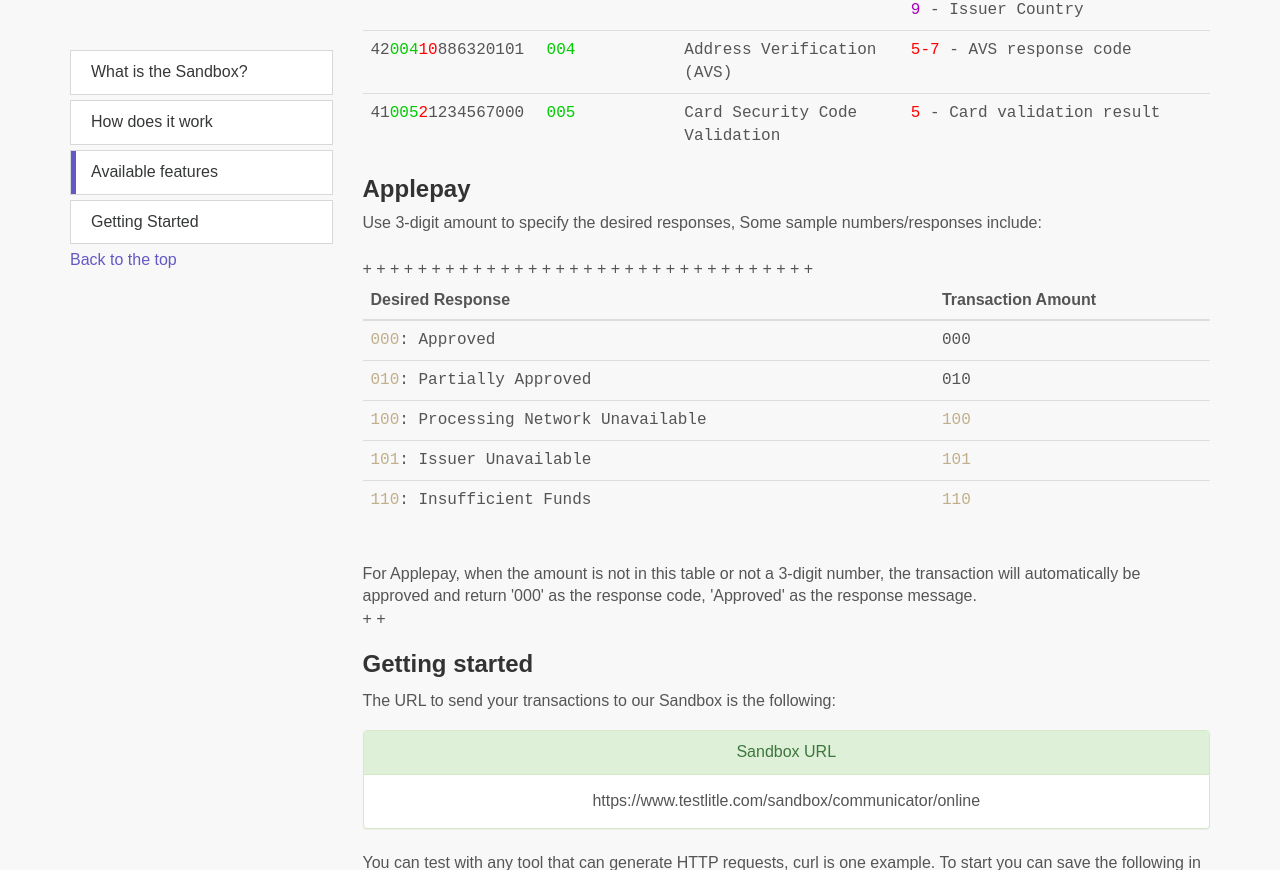
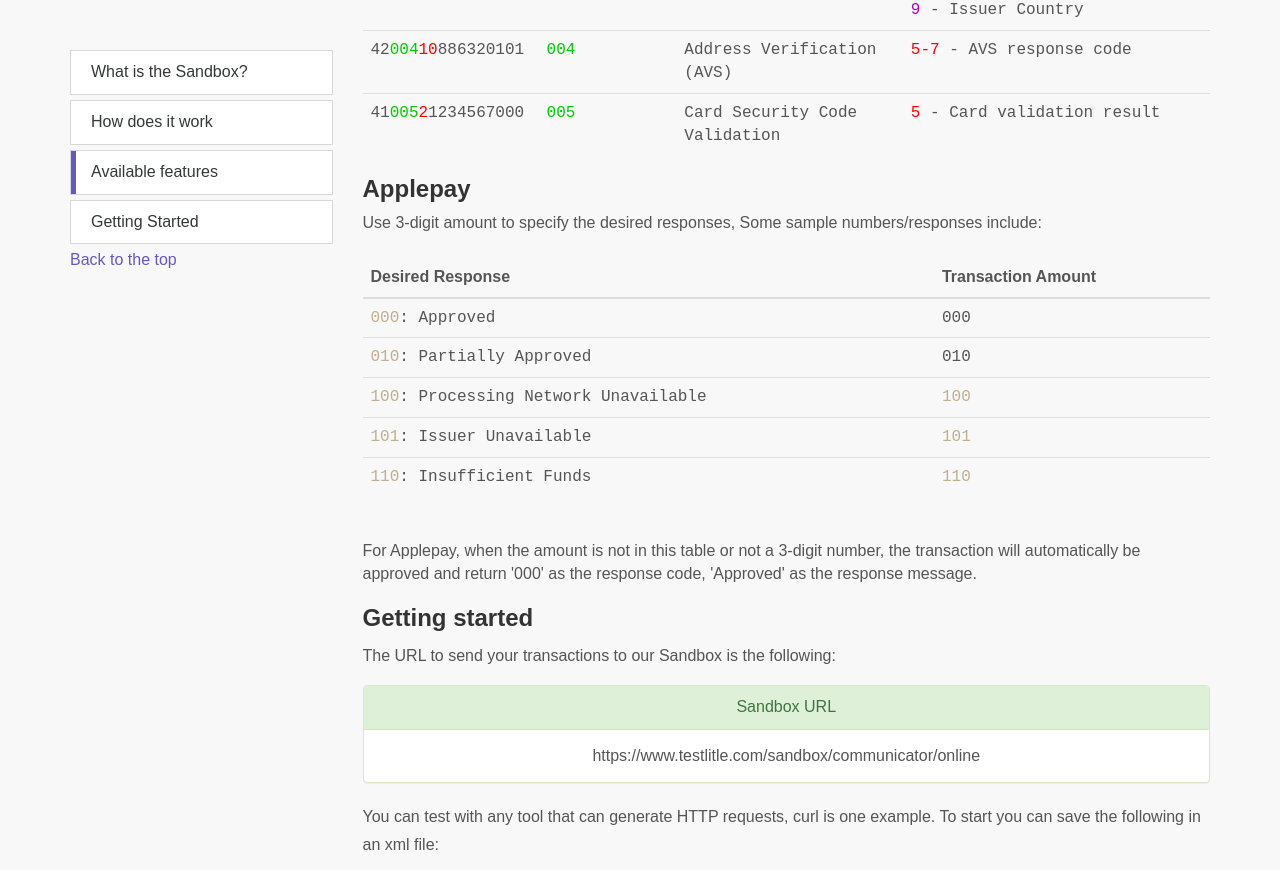
Before and after one commit to isunnapud/vantiv.github.io, a Jekyll site: the page built from sandbox/index.html, in a window 1280 px wide and 900 px high, scrolled down 1629 px, cut to the strip 0-870 px from the top of the window. Built offline with Jekyll 4.4.1, drawn with Linux system fonts in a browser that asks for light colours; nearby versions of some CDN libraries.

Commit message:
fixed a bug

```diff
--- a/sandbox/index.html
+++ b/sandbox/index.html
@@ -163,41 +163,41 @@
 				</table>
 
 				<h3 id="features">Applepay<br></h3>Use 3-digit amount to specify the desired responses, Some sample numbers/responses include:<br><br>
-+
-+
-+
-+				<table class="table">
-+					<thead>
-+						<tr>
-+							<th>Desired Response</th>
-+							<th>Transaction Amount<br></th>
-+						</tr>
-+					</thead>
-+					<tbody style="font-family: monospace;">
-+						<tr>
-+							<td><span class="dullgoldtext">000</span>: Approved</td>
-+							<td>000<span class="dullgoldtext"></span></td>
-+						</tr>
-+						<tr>
-+							<td><span class="dullgoldtext">010</span>: Partially Approved</td>
-+							<td>010<span class="dullgoldtext"></span></td>
-+						</tr>
-+						<tr>
-+							<td><span class="dullgoldtext">100</span>: Processing Network Unavailable</td>
-+							<td><span class="dullgoldtext">100</span></td>
-+						</tr>
-+						<tr>
-+							<td><span class="dullgoldtext">101</span>: Issuer Unavailable</td>
-+							<td><span class="dullgoldtext">101</span></td>
-+						</tr>
-+						<tr>
-+							<td><span class="dullgoldtext">110</span>: Insufficient Funds</td>
-+							<td><span class="dullgoldtext">110</span></td>
-+						</tr>
-+					</tbody>
-+				</table><br>For Applepay, when the amount is not in this table or not a 3-digit number, the transaction will automatically be approved and return '000' as the response code, 'Approved' as the response message.<br>
-+
-+				<h3 id="gettingStarted">Getting started</h3>
+
+
+
+				<table class="table">
+					<thead>
+						<tr>
+							<th>Desired Response</th>
+							<th>Transaction Amount<br></th>
+						</tr>
+					</thead>
+					<tbody style="font-family: monospace;">
+						<tr>
+							<td><span class="dullgoldtext">000</span>: Approved</td>
+							<td>000<span class="dullgoldtext"></span></td>
+						</tr>
+						<tr>
+							<td><span class="dullgoldtext">010</span>: Partially Approved</td>
+							<td>010<span class="dullgoldtext"></span></td>
+						</tr>
+						<tr>
+							<td><span class="dullgoldtext">100</span>: Processing Network Unavailable</td>
+							<td><span class="dullgoldtext">100</span></td>
+						</tr>
+						<tr>
+							<td><span class="dullgoldtext">101</span>: Issuer Unavailable</td>
+							<td><span class="dullgoldtext">101</span></td>
+						</tr>
+						<tr>
+							<td><span class="dullgoldtext">110</span>: Insufficient Funds</td>
+							<td><span class="dullgoldtext">110</span></td>
+						</tr>
+					</tbody>
+				</table><br>For Applepay, when the amount is not in this table or not a 3-digit number, the transaction will automatically be approved and return '000' as the response code, 'Approved' as the response message.<br>
+
+				<h3 id="gettingStarted">Getting started</h3>
 
 				<p>
 					The URL to send your transactions to our Sandbox is the following:
```
